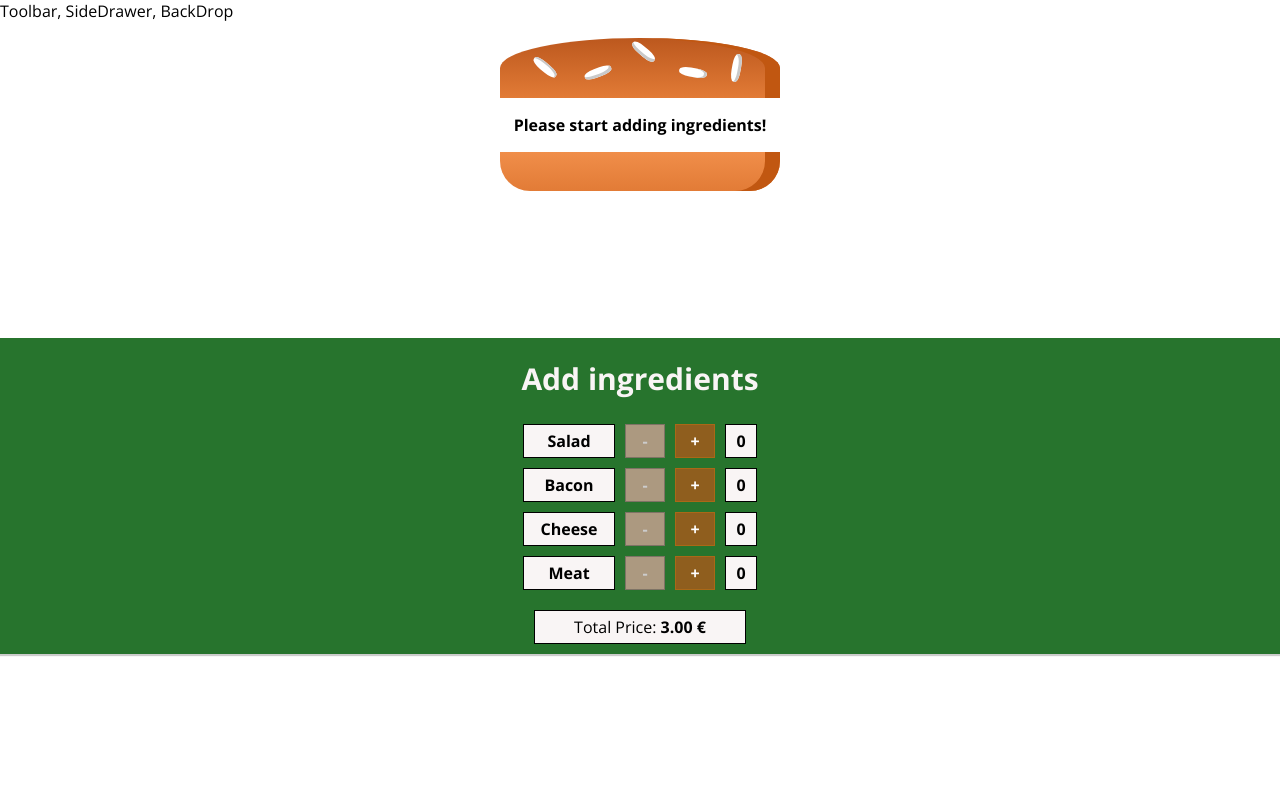
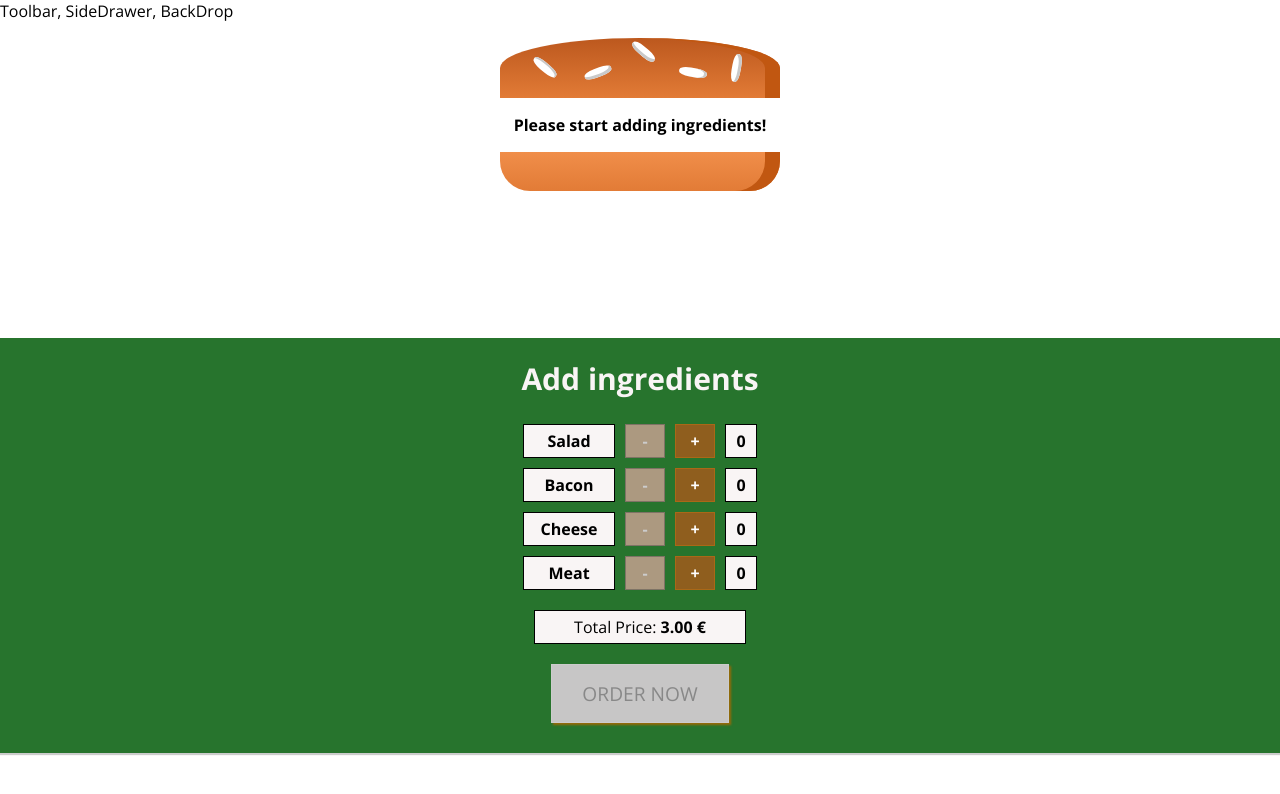
Before and after one commit to hgonzaga/react-course-v2020, a React (Create React App) app in the folder burger-builder-app/: page / in a window 1280 px wide. Shown: the top 794 px of the page. Built offline with nearby package versions, Linux system fonts and the light colour scheme.

Commit message:
Order button in burger builder (with disable property and css style)

```diff
--- a/burger-builder-app/src/components/Burger/BuildControls/BuildControls.js
+++ b/burger-builder-app/src/components/Burger/BuildControls/BuildControls.js
@@ -28,6 +28,9 @@
     <div className={classes.Price}>
       Total Price: <strong>{props.price.toFixed(2)} €</strong>
     </div>
+    <button className={classes.OrderButton} disabled={!props.purchasable}>
+      ORDER NOW
+    </button>
   </div>
 );
 
--- a/burger-builder-app/src/components/Burger/BuildControls/BuildControls.module.css
+++ b/burger-builder-app/src/components/Burger/BuildControls/BuildControls.module.css
@@ -25,3 +25,46 @@
   width: 200px;
   text-align: center;
 }
+
+.OrderButton {
+  margin: 20px 10px;
+  background-color: #fad20be8;
+  outline: none;
+  cursor: pointer;
+  border: 1px solid #966909;
+  color: #966909;
+  font-family: inherit;
+  font-size: 1.2em;
+  padding: 15px 30px;
+  box-shadow: 2px 2px 2px #966909;
+}
+
+.OrderButton:hover,
+.OrderButton:active {
+  background-color: #ffd900;
+  border: 1px solid #966909;
+  color: #966909;
+}
+
+.OrderButton:disabled {
+  background-color: #c7c6c6;
+  cursor: not-allowed;
+  border: 1px solid #ccc;
+  color: #888888;
+}
+
+.OrderButton:not(:disabled) {
+  animation: enable 0.3s linear;
+}
+
+@keyframes enable {
+  0% {
+    transform: scale(1);
+  }
+  60% {
+    transform: scale(1.1);
+  }
+  100% {
+    transform: scale(1);
+  }
+}
--- a/burger-builder-app/src/containers/BurgerBuilder/BurguerBuilder.js
+++ b/burger-builder-app/src/containers/BurgerBuilder/BurguerBuilder.js
@@ -19,7 +19,8 @@
       cheese: 0,
       meat: 0
     },
-    totalPrice: 3
+    totalPrice: 3,
+    purchasable: false
   };
 
   addIngredientHandler = type => {
@@ -36,6 +37,7 @@
       ingredients: updatedIngredients,
       totalPrice: oldPrice + priceAddition
     });
+    this.updatePurchaseState(updatedIngredients);
   };
 
   removeIngredientHandler = type => {
@@ -52,6 +54,21 @@
       ingredients: updatedIngredients,
       totalPrice: oldPrice - ingredientPrice
     });
+    this.updatePurchaseState(updatedIngredients);
+  };
+
+  updatePurchaseState = updatedIngredients => {
+    const ingredients = { ...updatedIngredients };
+
+    const sum = Object.keys(ingredients)
+      .map(igKey => {
+        return ingredients[igKey];
+      })
+      .reduce((sum, el) => {
+        return sum + el;
+      }, 0);
+
+    this.setState({ purchasable: sum > 0 });
   };
 
   render() {
@@ -63,6 +80,7 @@
           ingredientsRemoved={this.removeIngredientHandler}
           ingredients={this.state.ingredients}
           price={this.state.totalPrice}
+          purchasable={this.state.purchasable}
         />
       </Aux>
     );
```
